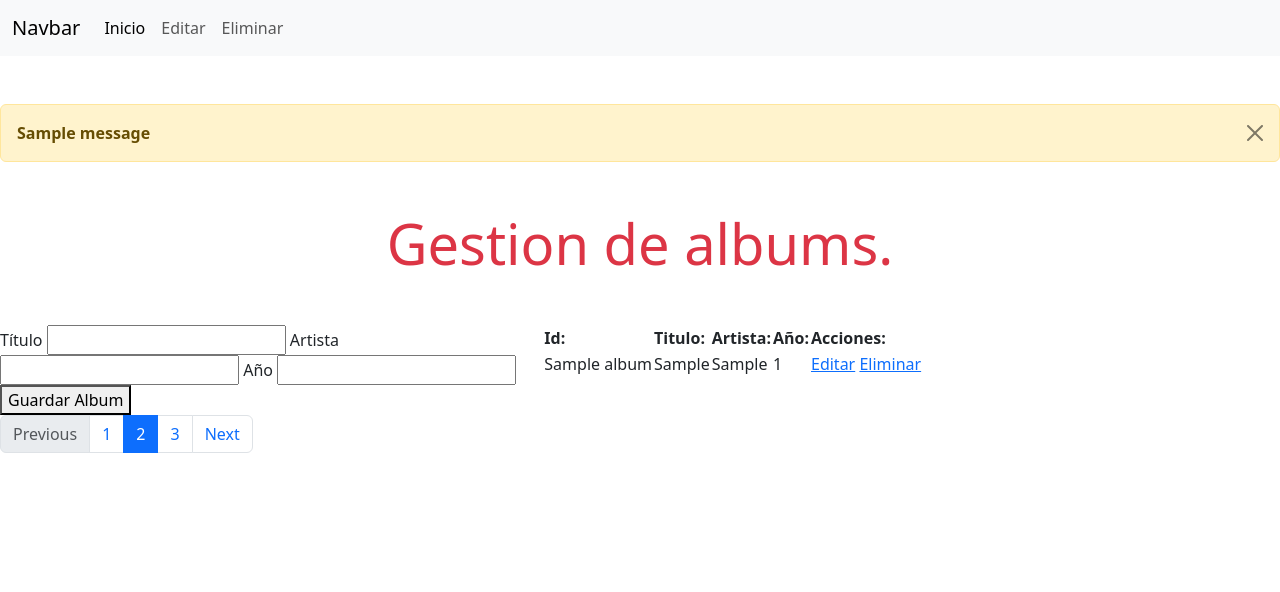
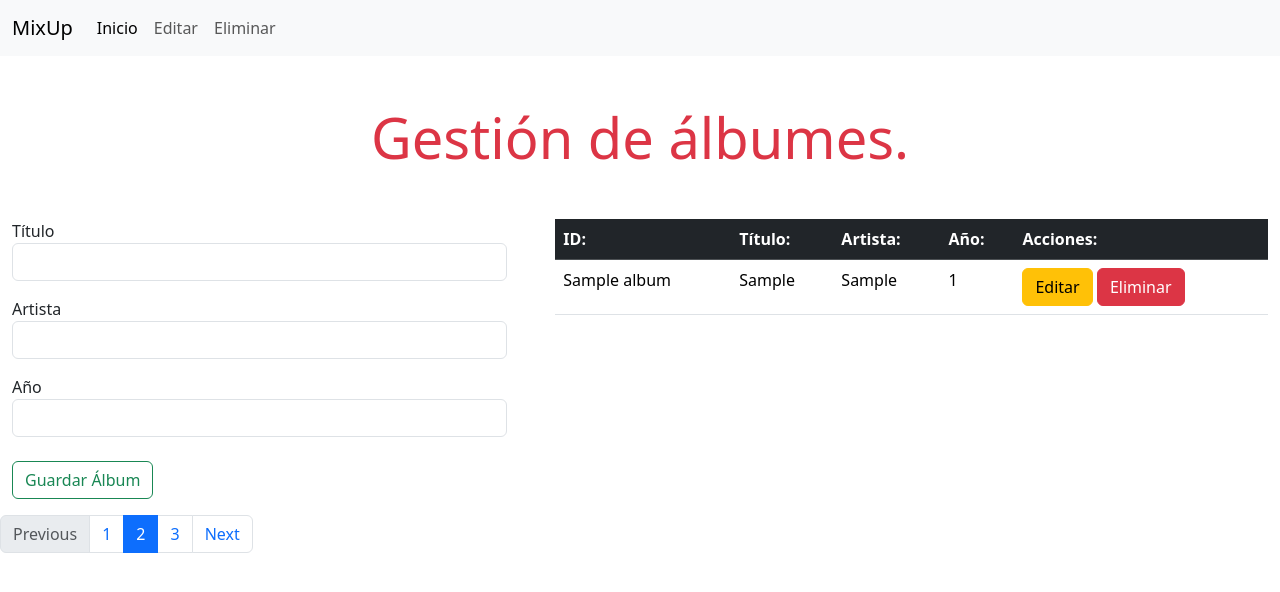
Before and after one commit to Pusstes/POO195, a Flask app: page / in a window 1280 px wide. Shown: the top 592 px of the page. Run offline with Flask 3, Linux system fonts and the light colour scheme; tables that the repository leaves empty or names only in its code hold one stand-in row (values such as "Sample post"); one stand-in notice (Sample message) is shown; some libraries are stand-ins or nearby versions.

Commit message:
termine la practica

```diff
--- /dev/null
+++ b/CrudAlbums/Public/CSS/Fondo.css
@@ -0,0 +1,3 @@
+body{
+    background-color: FF6969;
+}
--- a/CrudAlbums/app.py
+++ b/CrudAlbums/app.py
@@ -32,7 +32,7 @@
         cursor = mysql.connection.cursor()
         cursor.execute('INSERT INTO albums(titulo, artista, anio) VALUES(%s, %s, %s)', (Ftitulo, Fartista, Fanio))
         mysql.connection.commit()
-        flash('Album Guardado Correctamente')
+        flash('Album Guardado Correctamente', 'success')
         return redirect(url_for('index'))
 
 @app.route('/editar/<id>')
@@ -54,11 +54,7 @@
             cursor = mysql.connection.cursor()
             cursor.execute('UPDATE albums set titulo=%s , artista=%s , anio=%s where idAlbum=%s', (Ftitulo, Fartista, Fanio, id))
             mysql.connection.commit()
-            flash('Álbum editado correctamente')
-            return redirect(url_for('index'))
-
-        except Exception as e:
-            flash('Error al guardar el álbum: ' + str(e))
+            flash('Álbum editado correctamente', 'info')
             return redirect(url_for('index'))
 
         except Exception as e:
@@ -72,7 +68,7 @@
         cursor = mysql.connection.cursor()
         cursor.execute('DELETE FROM albums WHERE idAlbum=%s', [id])
         mysql.connection.commit()
-        flash('Álbum eliminado correctamente')
+        flash('Álbum eliminado correctamente', 'danger')
         return redirect(url_for('index'))
     except Exception as e:
         flash('Error al eliminar el álbum: ' + str(e))
--- a/CrudAlbums/templates/Plantilla.html
+++ b/CrudAlbums/templates/Plantilla.html
@@ -1,25 +1,27 @@
 <!DOCTYPE html>
 <html lang="en">
-
+<!-- link -->
 <head>
     <meta charset="UTF-8">
     <meta name="viewport" content="width=device-width, initial-scale=1.0">
     <link href="https://cdn.jsdelivr.net/npm/bootstrap@5.3.3/dist/css/bootstrap.min.css" rel="stylesheet"
         integrity="sha384-QWTKZyjpPEjISv5WaRU9OFeRpok6YctnYmDr5pNlyT2bRjXh0JMhjY6hW+ALEwIH" crossorigin="anonymous">
+        <script src="https://cdn.jsdelivr.net/npm/sweetalert2@11"></script>
+    <link rel="stylesheet" href="../Public/CSS/Fondo.css">
     <title>CRUD FLASK</title>
 </head>
 
 <body>
     <nav class="navbar navbar-expand-lg bg-body-tertiary">
         <div class="container-fluid">
-          <a class="navbar-brand" href="#">Navbar</a>
+          <a class="navbar-brand" href="#">MixUp</a>
           <button class="navbar-toggler" type="button" data-bs-toggle="collapse" data-bs-target="#navbarNav" aria-controls="navbarNav" aria-expanded="false" aria-label="Toggle navigation">
             <span class="navbar-toggler-icon"></span>
           </button>
           <div class="collapse navbar-collapse" id="navbarNav">
             <ul class="navbar-nav">
               <li class="nav-item">
-                <a class="nav-link active" aria-current="page" href="#">Inicio</a>
+                <a class="nav-link active" aria-current="page" href="/">Inicio</a>
               </li>
               <li class="nav-item">
                 <a class="nav-link" href="#">Editar</a>
@@ -31,8 +33,9 @@
           </div>
         </div>
       </nav>
-    {% block body %}
 
+    {% block body %} <!--creacion de bloque body para el contenido de la pagina que hereda de Plantilla.html -->
+    <!-- Aquí se insertará el contenido específico de cada vista que herede de esta plantilla -->
     {% endblock %}
 
     <nav aria-label="...">
--- a/CrudAlbums/templates/index.html
+++ b/CrudAlbums/templates/index.html
@@ -1,68 +1,71 @@
-{% extends "Plantilla.html"%}
-{% block body %}
+{% extends "Plantilla.html" %} <!-- hereda de Plantilla.html -->
+{% block body %} <!--creacion de bloque body para el contenido de la pagina que hereda de Plantilla.html -->
 <!-- mensaje jinja -->
-{%with msj= get_flashed_messages() %}
-{% if msj %}
-{% for mensaje in msj %}
+{% with messages = get_flashed_messages(with_categories = true) %}
+    {% if messages %}
+        {% for category, message in messages %}
+            <script>
+                Swal.fire({
+                    title: "{% if category == 'success' %}Correcto{% elif category == 'info' %}Editado{% elif category == 'danger' %}Eliminado{% endif %}",
+                    text: "{{ message }}",
+                    icon: "{% if category == 'success' %}success{% elif category == 'info' %}info{% elif category == 'danger' %}error{% endif %}"
+                });
+            </script>
+        {% endfor %}
+    {% endif %}
+{% endwith %}
 
-
-<div class="alert alert-warning alert-dismissible fade show mt-5" role="alert">
-    <strong>{{mensaje}}</strong>
-    <button type="button" class="btn-close" data-bs-dismiss="alert" aria-label="Close"></button>
+<h2 class="text-center mt-5 mb-5 display-4 text-danger">Gestión de álbumes.</h2>
+<div class="row">
+    <div class="col-md-5">
+        <div class="container">
+            <form action="/guardarAlbum" method="post">
+                <div class="mb-3">
+                    <label for="title">Título</label>
+                    <input type="text" name="titulo" class="form-control">
+                </div>
+                <div class="mb-3">
+                    <label for="artist">Artista</label>
+                    <input type="text" name="artista" class="form-control">
+                </div>
+                <div class="mb-3">
+                    <label for="year">Año</label>
+                    <input type="number" name="anio" class="form-control">
+                </div>
+                <button type="submit" class="btn btn-outline-success mt-2 mb-3">Guardar Álbum</button>
+            </form>
+        </div>
     </div>
 
-{%endfor%}
-{%endif%}
-{%endwith%}
-
-<h1 class="text-center mt-5 mb-5 display-4 text-danger">Gestion de albums.</h1>
-<!-- formulario de creacion de album -->
-<div class="row">
-    <div class="col-md-5">
-        <form action="/guardarAlbum" method="post">
-            <label for="title">Título</label>
-            <input type="text" name="titulo">
-
-
-            <label for="artist">Artista</label>
-            <input type="text" name="artista">
-
-
-            <label for="year">Año</label>
-            <input type="number" name="anio">
-
-
-            <button type="submit">Guardar Album</button>
-
-        </form>
-    </div> <!-- cierre div para guardar albums -->
-
     <div class="col-md-7">
-        <table>
-            <thead>
+        <div class="container">
+            <table class="table">
+                <thead class="table-dark">
                     <tr>
-                    <th>Id:</th>
-                    <th>Titulo:</th>
+                        <th>ID:</th>
+                        <th>Título:</th>
                         <th>Artista:</th>
                         <th>Año:</th>
                         <th>Acciones:</th>
                     </tr>
                 </thead>
                 <tbody>
-                {% for album in albums %}
+
+                    {% for album in albums %} <!-- ciclo for para recorrer la lista de albums -->
                     <tr>
                         <td>{{ album[0] }}</td>
                         <td>{{ album[1] }}</td>
                         <td>{{ album[2] }}</td>
                         <td>{{ album[3] }}</td>
                         <td>
-                        <a href="/editar/{{ album[0] }}">Editar</a>
-                        <a href="/eliminar/{{ album[0] }}" onclick="return confirmarEliminacion()">Eliminar</a>
+                            <a href="/editar/{{ album[0] }}" class="btn btn-warning">Editar</a>
+                            <a href="/eliminar/{{ album[0] }}" onclick="return confirmarEliminacion()" class="btn btn-danger">Eliminar</a>
                         </td>
                     </tr>
-                {% endfor %}
-            </tbody>
-        </table>
-    </div> <!-- cierre div para tabla de albums -->
-</div>
-{% endblock %}
+                    {% endfor %} <!-- fin del ciclo for -->
+                </tbody> <!-- fin del cuerpo de la tabla -->
+            </table> <!-- fin de la tabla -->
+        </div> <!-- fin del contenedor -->
+    </div> <!-- fin de la columna -->
+</div> <!-- fin de la fila -->
+{% endblock %} <!-- fin del bloque body -->
```
Also changed, not shown: CrudAlbums/templates/editar.html (+15 -12 lines). Lines whose indentation alone changed are shown as unchanged.
